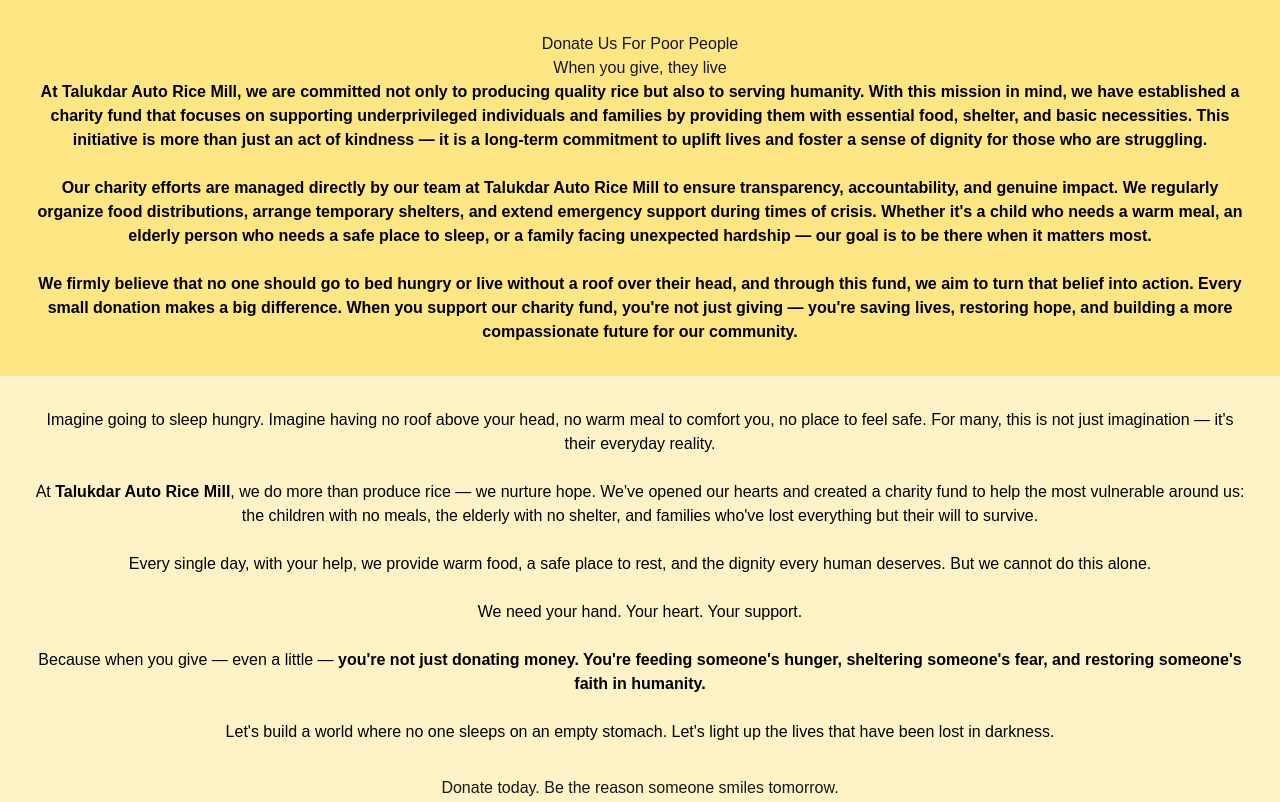
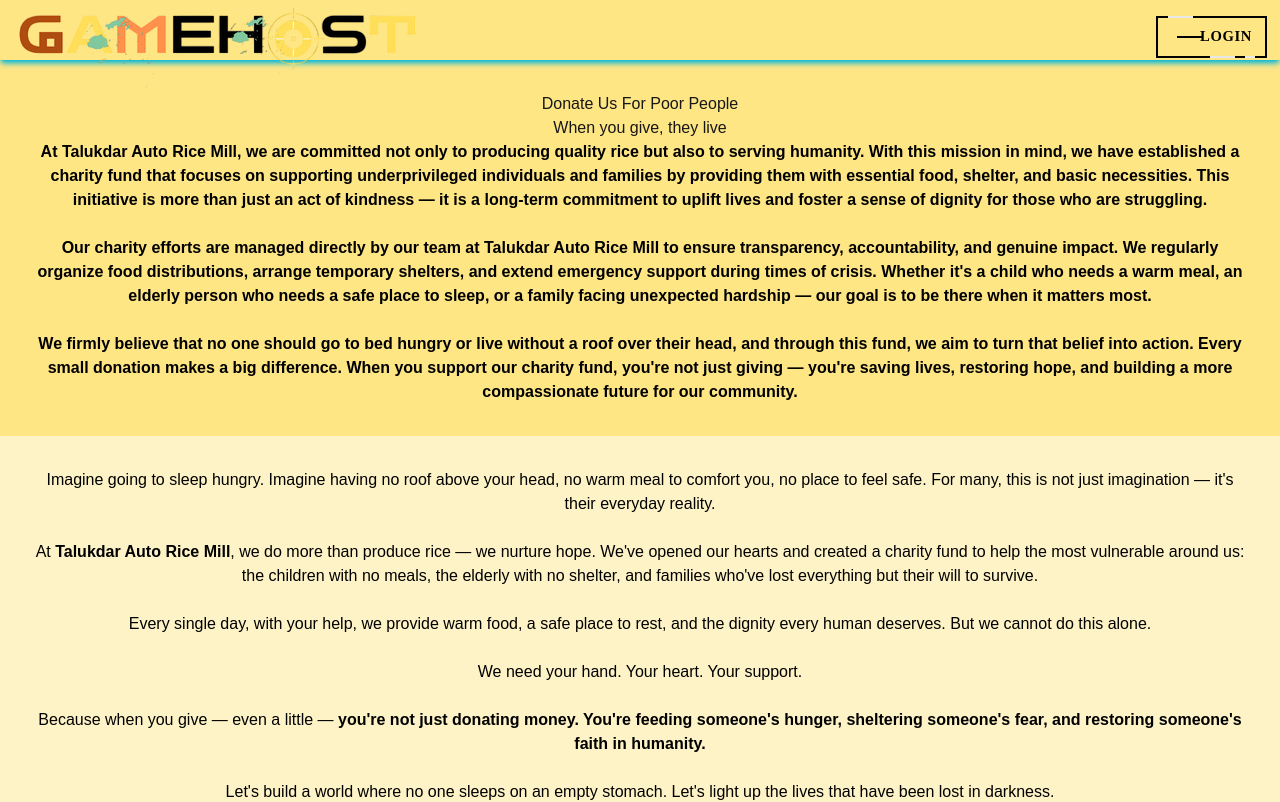
Before and after one commit to sheiikh-riiyad/gamehost, a Next.js app: page /donate in a window 1280 px wide. Shown: the top 802 px of the page. Built offline with nearby package versions, Linux system fonts and the light colour scheme; no server answers.

Commit message:
upgrade 2

```diff
--- a/src/app/donate/page.js
+++ b/src/app/donate/page.js
@@ -3,11 +3,14 @@
 import Col from 'react-bootstrap/Col';
 import Container from 'react-bootstrap/Container';
 import { QRCodeSVG } from "qrcode.react";
+import Navbar from '../components/Navbar';
 
 const Donate = () => {
   return (
     <>
-      <div className="text-center bg-amber-200 min-w-auto p-8">
+    <div className='bg-amber-200'>
+        <Navbar/>
+      <div className="text-center  min-w-auto p-8">
         <h1>Donate Us For Poor People</h1>
         <h3>When you give, they live</h3>
         <p className="text-black font-semibold">
@@ -31,6 +34,7 @@
           </strong>
         </p>
       </div>
+    </div>
 
       <div className="bg-amber-100 min-w-auto text-center pb-0">
         <p className="text-black p-8">
@@ -110,6 +114,7 @@
         </Row>
       </Container>
     </div>
+
     </>
   );
 };
--- a/src/app/pages/footer.js
+++ b/src/app/pages/footer.js
@@ -6,7 +6,8 @@
   const router = useRouter();
 
   return (
-    <div className="bg-blue-400 h-30 text-center">
+    <>
+    <div className="bg-blue-400 h-35 text-center">
 
       <p className="text-black"> <strong>If You Satisfied Our Site</strong></p>
 
@@ -20,7 +21,9 @@
       <h4 className="font-mono">
         &copy; {currentYear} GAMEHOSTs. DOWNLOAD ALL GAMES FOR FREE
       </h4>
+    <p className="text-black"> this website made by  <a className="text-black" href=""> <strong> BlueheartDev </strong></a>  </p>
     </div>
+    </>
   );
 };
 
--- a/src/app/style.scss
+++ b/src/app/style.scss
@@ -1,5 +1,5 @@
 .home {
-  background: url('./media/pic1.jpg');
+  background: url('./media/pic4.jpg');
   background-size: cover;
   background-position: center;
 
```
